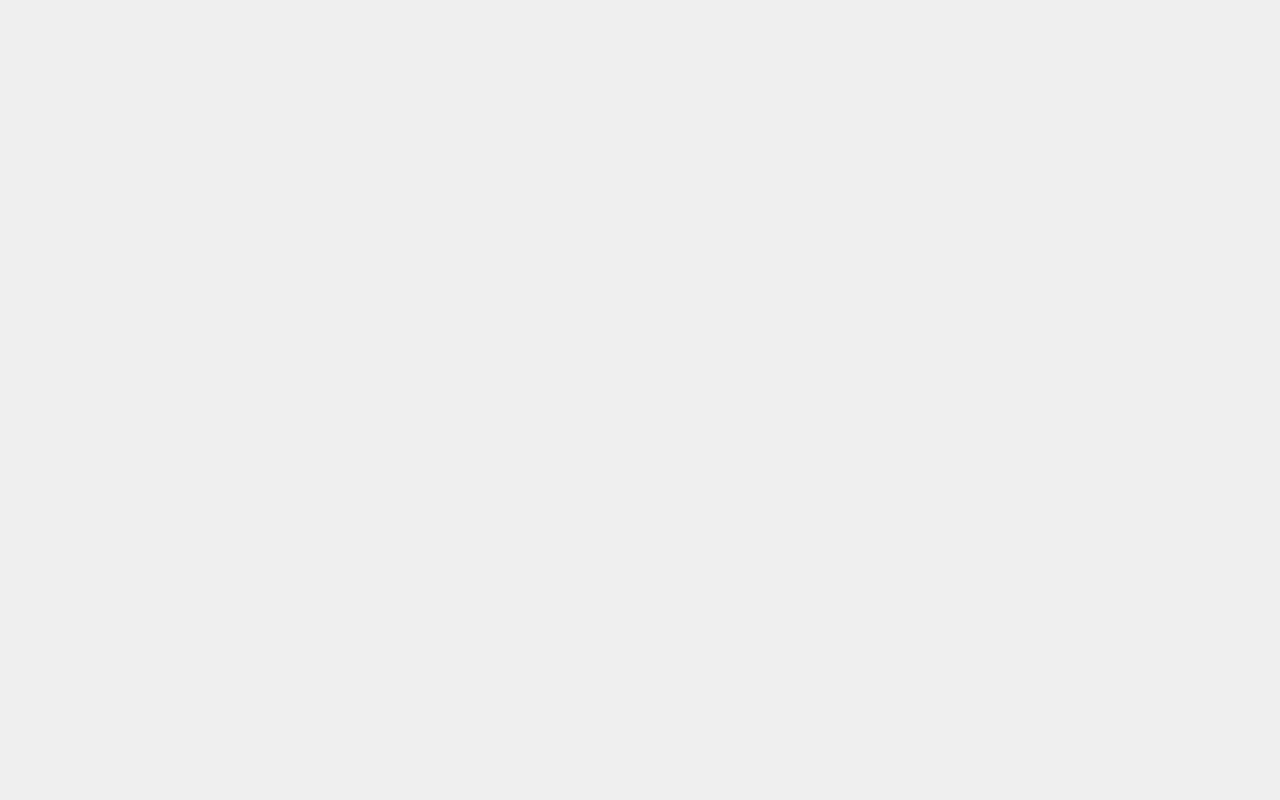
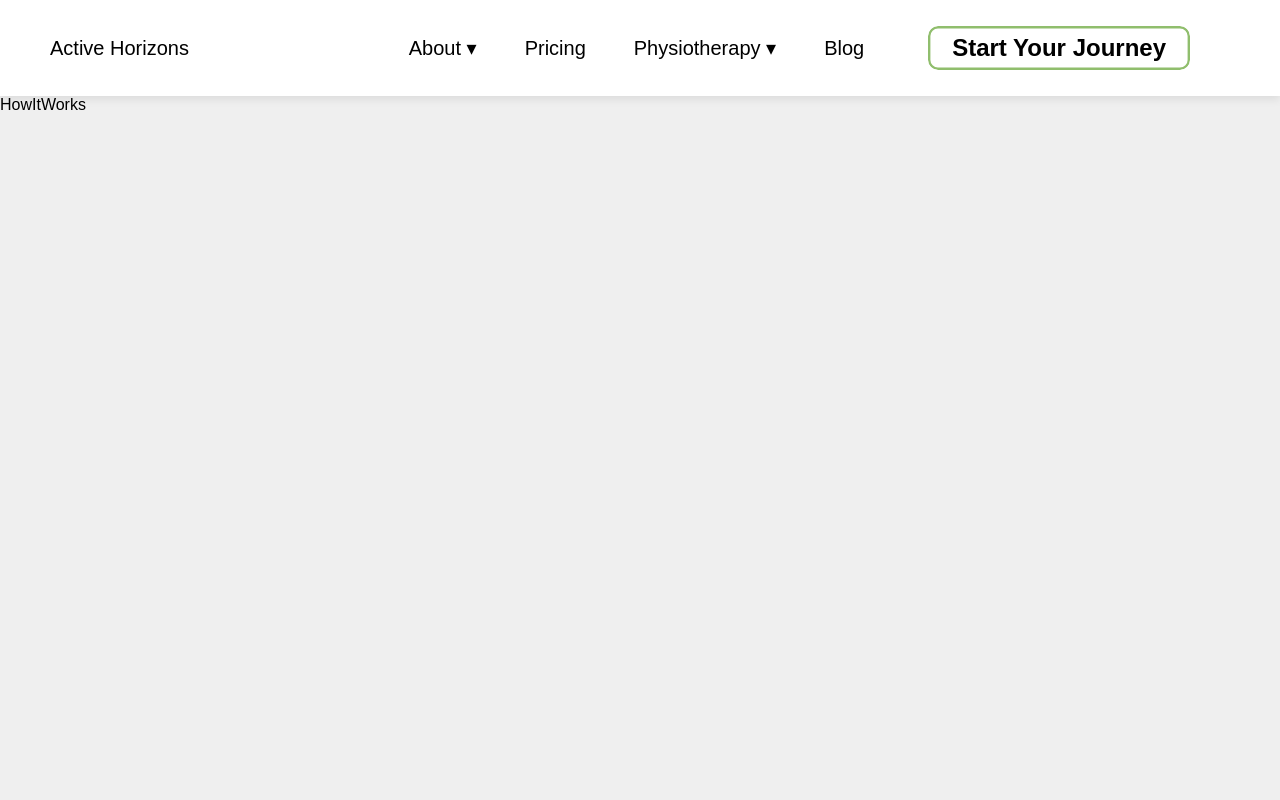
Before and after one commit to justryan55/active-horizons, a React (Vite) app in the folder client/: page /how-it-works in a window 1280 px wide. Before the commit this address had no page. Shown: the top 800 px of the page. Built offline with nearby package versions, Linux system fonts and the light colour scheme.

Commit message:
updated nav bar item names and routes

```diff
--- a/client/src/components/NavigationBar.tsx
+++ b/client/src/components/NavigationBar.tsx
@@ -300,15 +300,13 @@ export const NavigationBar = () => {
             )}
           </div>
           <NavLinkMobile to="/pricing">Pricing</NavLinkMobile>
-          <NavLinkMobile onClick={handleProcessMouseClick} to="/process">
-            Process ▾
+          <NavLinkMobile onClick={handleProcessMouseClick} to="/physiotherapy">
+            Physiotherapy ▾
           </NavLinkMobile>
           <div>
             {isProcessOpen && (
               <div>
-                <SubMenuItem to="/online-physiotherapy">
-                  Online Physiotherapy
-                </SubMenuItem>
+                <SubMenuItem to="/how-it-works">How it works?</SubMenuItem>
                 <SubMenuItem to="/ndis">NDIS</SubMenuItem>
               </div>
             )}
@@ -342,11 +340,11 @@ export const NavigationBar = () => {
             <NavLink to="/pricing">Pricing</NavLink>
             <div>
               <NavLink
-                to="/process"
+                to="/physiotherapy"
                 onMouseEnter={handleProcessMouseEnter}
                 onMouseLeave={handleProcessMouseLeave}
               >
-                Process ▾
+                Physiotherapy ▾
               </NavLink>
               <MenuContainer
                 isOpen={isProcessOpen}
@@ -354,9 +352,7 @@ export const NavigationBar = () => {
                 onMouseEnter={handleProcessMouseEnter}
                 onMouseLeave={handleProcessMouseLeave}
               >
-                <MenuItem to="/online-physiotherapy">
-                  Online Physiotherapy
-                </MenuItem>
+                <MenuItem to="/how-it-works">How it works?</MenuItem>
                 <MenuItem to="/ndis">NDIS</MenuItem>
               </MenuContainer>
             </div>
--- /dev/null
+++ b/client/src/pages/HowItWorks.tsx
@@ -0,0 +1,3 @@
+export default function HowItWorks() {
+  return <div>HowItWorks</div>;
+}
--- a/client/src/pages/Process.tsx
+++ /dev/null
@@ -1,3 +0,0 @@
-export default function Process() {
-  return <div>Process</div>;
-}
--- a/client/src/routes/routes.tsx
+++ b/client/src/routes/routes.tsx
@@ -8,7 +8,7 @@ import Mission from "../pages/Mission";
 import Physiotherapy from "../pages/Physiotherapy";
 import NDIS from "../pages/NDIS";
 import Layout from "../components/Layout";
-import Process from "../pages/Process";
+import HowItWorks from "../pages/HowItWorks";
 
 const AppRouter = () => {
   return (
@@ -35,14 +35,6 @@ const AppRouter = () => {
           element={
             <Layout>
               <Pricing />
-            </Layout>
-          }
-        />
-        <Route
-          path="/process"
-          element={
-            <Layout>
-              <Process />
             </Layout>
           }
         />
@@ -79,10 +71,18 @@ const AppRouter = () => {
           }
         />
         <Route
-          path="/online-physiotherapy"
+          path="/physiotherapy"
           element={
             <Layout>
               <Physiotherapy />
+            </Layout>
+          }
+        />
+        <Route
+          path="/how-it-works"
+          element={
+            <Layout>
+              <HowItWorks />
             </Layout>
           }
         />
```
